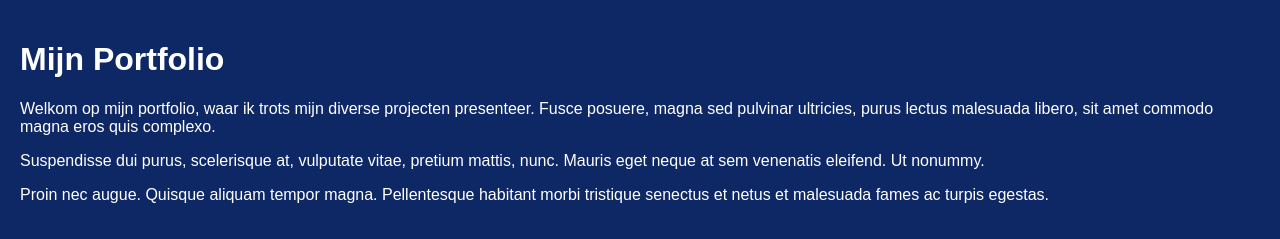
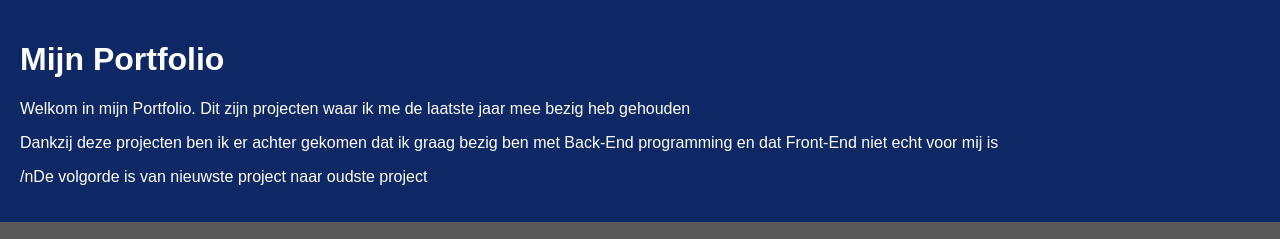
Before and after one commit to JustinKerssies/JustinKerssies.github.io, a plain HTML site: page index.html in a window 1280 px wide. Shown: the top 239 px of the page. Drawn offline with Linux system fonts and the light colour scheme.

Commit message:
Update index.html

```diff
--- a/index.html
+++ b/index.html
@@ -51,9 +51,10 @@
 <body>
     <div class="header">
         <H1>Mijn Portfolio</H1>
-        <p>Welkom op mijn portfolio, waar ik trots mijn diverse projecten presenteer. Fusce posuere, magna sed pulvinar ultricies, purus lectus malesuada libero, sit amet commodo magna eros quis complexo.</p>
-        <p>Suspendisse dui purus, scelerisque at, vulputate vitae, pretium mattis, nunc. Mauris eget neque at sem venenatis eleifend. Ut nonummy.</p>
-        <p>Proin nec augue. Quisque aliquam tempor magna. Pellentesque habitant morbi tristique senectus et netus et malesuada fames ac turpis egestas.</p>
+        <p>Welkom in mijn Portfolio. Dit zijn projecten waar ik me de laatste jaar mee bezig heb gehouden</p>
+        <p>Dankzij deze projecten ben ik er achter gekomen dat ik graag bezig ben met Back-End programming en dat Front-End niet echt voor mij is</p>
+
+        <p>/nDe volgorde is van nieuwste project naar oudste project</p>
     </div>
 
     <div class="container">
```
